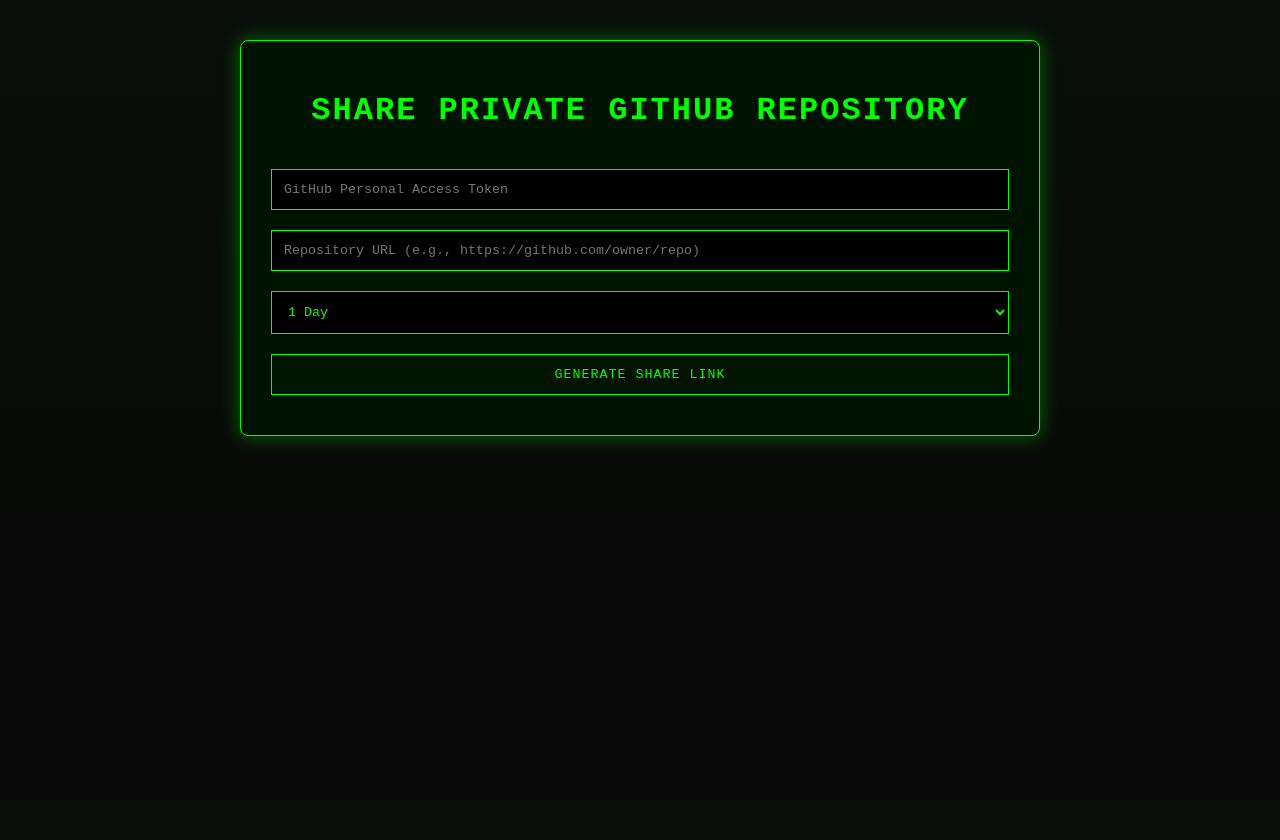
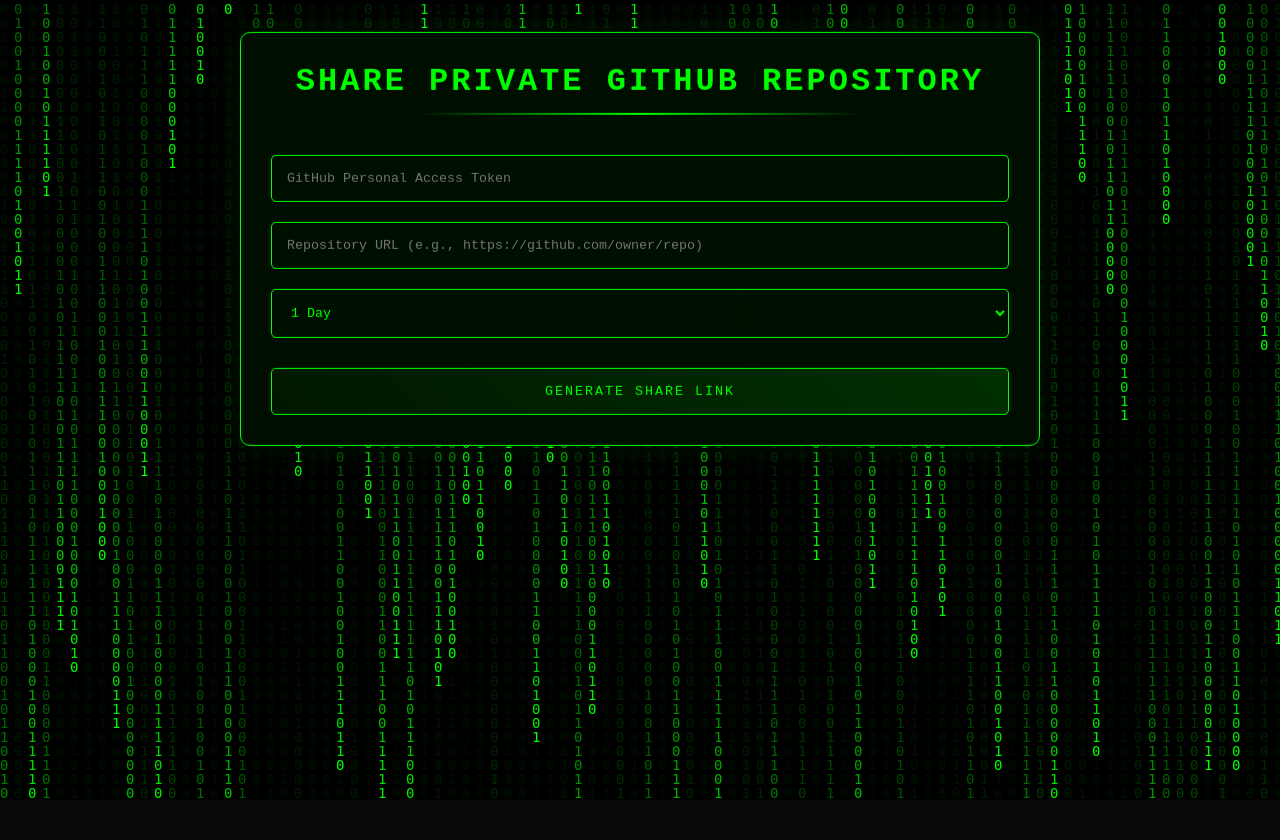
Before and after one commit to Karannkx/Kxshare, a Flask app: page / in a window 1280 px wide. Before the commit the page ends 445 px from the top, so only its background shows below. Run offline with Flask 3, Linux system fonts and the light colour scheme.

Commit message:
Assistant checkpoint: Enhanced UI with professional animations
Assistant generated file changes:
- templates/home.html: Add professional UI with animations
- templates/success.html: Update success page with animations

---

User prompt:

The UI is not good change it and make it Professional with live animations

Replit-Commit-Author: Assistant
Replit-Commit-Session-Id: e71d024a-e6af-4e6d-8cde-e98923e4e7fc

```diff
--- a/templates/home.html
+++ b/templates/home.html
@@ -5,86 +5,115 @@
     <title>Share GitHub Repo</title>
     <meta name="viewport" content="width=device-width, initial-scale=1.0">
     <style>
-        * { box-sizing: border-box; }
+        * { box-sizing: border-box; margin: 0; padding: 0; }
         body {
             font-family: 'Courier New', monospace;
             background-color: #0a0a0a;
             color: #00ff00;
-            margin: 0;
-            padding: 20px;
             min-height: 100vh;
+            overflow-x: hidden;
             position: relative;
-            overflow-x: hidden;
         }
-        @keyframes matrix {
-            0% { background-position: 0% 0%; }
-            100% { background-position: 0% 100%; }
-        }
-        .container {
-            max-width: 800px;
-            width: 90%;
-            margin: 20px auto;
-            background: rgba(0,20,0,0.9);
-            padding: clamp(15px, 5vw, 30px);
-            border: 1px solid #00ff00;
-            box-shadow: 0 0 20px rgba(0,255,0,0.2);
-            animation: glow 2s infinite alternate, slideIn 0.5s ease-out;
-            backdrop-filter: blur(10px);
-            border-radius: 8px;
-        }
-        @keyframes slideIn {
-            from { transform: translateY(-20px); opacity: 0; }
-            to { transform: translateY(0); opacity: 1; }
-        }
-        @media (max-width: 600px) {
-            body { padding: 10px; }
-            h1 { font-size: 1.5em; }
-            input, select, button { font-size: 14px; }
-        }
-        h1 {
-            text-align: center;
-            text-transform: uppercase;
-            letter-spacing: 2px;
-            margin-bottom: 30px;
-        }
-        input, select, button {
-            width: 100%;
-            padding: 12px;
-            margin: 10px 0;
-            background: #000;
-            border: 1px solid #00ff00;
-            color: #00ff00;
-            font-family: 'Courier New', monospace;
-        }
-        button {
-            background: #001400;
-            cursor: pointer;
-            text-transform: uppercase;
-            letter-spacing: 1px;
-            transition: all 0.3s;
-        }
-        button:hover {
-            background: #003000;
-            box-shadow: 0 0 10px #00ff00;
-        }
-        @keyframes glow {
-            from { box-shadow: 0 0 10px rgba(0,255,0,0.2); }
-            to { box-shadow: 0 0 20px rgba(0,255,0,0.4); }
-        }
-        .matrix-bg {
+        .matrix-rain {
             position: fixed;
             top: 0;
             left: 0;
             width: 100%;
             height: 100%;
-            z-index: -1;
-            opacity: 0.1;
-            background: linear-gradient(0deg, rgba(0,0,0,0) 0%, rgba(0,255,0,0.2) 100%);
+            pointer-events: none;
+            z-index: 1;
+        }
+        .container {
+            position: relative;
+            max-width: 800px;
+            width: 90%;
+            margin: 40px auto;
+            background: rgba(0,15,0,0.95);
+            padding: 30px;
+            border-radius: 10px;
+            border: 1px solid #00ff00;
+            box-shadow: 0 0 30px rgba(0,255,0,0.1);
+            backdrop-filter: blur(10px);
+            z-index: 2;
+            animation: float 4s ease-in-out infinite;
+        }
+        @keyframes float {
+            0%, 100% { transform: translateY(0); }
+            50% { transform: translateY(-10px); }
+        }
+        h1 {
+            text-align: center;
+            text-transform: uppercase;
+            letter-spacing: 3px;
+            margin-bottom: 30px;
+            position: relative;
+            padding-bottom: 15px;
+        }
+        h1::after {
+            content: '';
+            position: absolute;
+            bottom: 0;
+            left: 50%;
+            transform: translateX(-50%);
+            width: 60%;
+            height: 2px;
+            background: linear-gradient(90deg, transparent, #00ff00, transparent);
+        }
+        input, select {
+            width: 100%;
+            padding: 15px;
+            margin: 10px 0;
+            background: rgba(0,20,0,0.3);
+            border: 1px solid #00ff00;
+            color: #00ff00;
+            font-family: 'Courier New', monospace;
+            border-radius: 5px;
+            transition: all 0.3s ease;
+        }
+        input:focus, select:focus {
+            outline: none;
+            box-shadow: 0 0 15px rgba(0,255,0,0.3);
+            transform: translateY(-2px);
+        }
+        button {
+            width: 100%;
+            padding: 15px;
+            margin-top: 20px;
+            background: linear-gradient(45deg, #001800, #003000);
+            border: 1px solid #00ff00;
+            color: #00ff00;
+            font-family: 'Courier New', monospace;
+            text-transform: uppercase;
+            letter-spacing: 2px;
+            cursor: pointer;
+            border-radius: 5px;
+            transition: all 0.3s ease;
+            position: relative;
+            overflow: hidden;
+        }
+        button::before {
+            content: '';
+            position: absolute;
+            top: 50%;
+            left: 50%;
+            width: 100%;
+            height: 100%;
+            background: rgba(0,255,0,0.1);
+            transform: translate(-50%, -50%) scale(0);
+            transition: transform 0.5s ease;
+            border-radius: 50%;
+        }
+        button:hover::before {
+            transform: translate(-50%, -50%) scale(2);
+        }
+        button:hover {
+            transform: translateY(-2px);
+            box-shadow: 0 5px 15px rgba(0,255,0,0.2);
         }
     </style>
 </head>
 <body>
-    <div class="matrix-bg"></div>
+    <canvas class="matrix-rain" id="matrix"></canvas>
     <div class="container">
         <h1>Share Private GitHub Repository</h1>
         <form method="POST">
@@ -98,5 +127,34 @@
             <button type="submit">Generate Share Link</button>
         </form>
     </div>
+    <script>
+        const canvas = document.getElementById('matrix');
+        const ctx = canvas.getContext('2d');
+        canvas.width = window.innerWidth;
+        canvas.height = window.innerHeight;
+        const characters = "01";
+        const fontSize = 14;
+        const columns = canvas.width/fontSize;
+        const drops = [];
+        for(let x = 0; x < columns; x++) drops[x] = 1;
+        function draw() {
+            ctx.fillStyle = 'rgba(0, 0, 0, 0.05)';
+            ctx.fillRect(0, 0, canvas.width, canvas.height);
+            ctx.fillStyle = '#0F0';
+            ctx.font = fontSize + 'px monospace';
+            for(let i = 0; i < drops.length; i++) {
+                const text = characters.charAt(Math.floor(Math.random() * characters.length));
+                ctx.fillText(text, i*fontSize, drops[i]*fontSize);
+                if(drops[i]*fontSize > canvas.height && Math.random() > 0.975)
+                    drops[i] = 0;
+                drops[i]++;
+            }
+        }
+        setInterval(draw, 33);
+        window.addEventListener('resize', () => {
+            canvas.width = window.innerWidth;
+            canvas.height = window.innerHeight;
+        });
+    </script>
 </body>
 </html>
```
Also changed, not shown: templates/success.html (+45 -14 lines).
